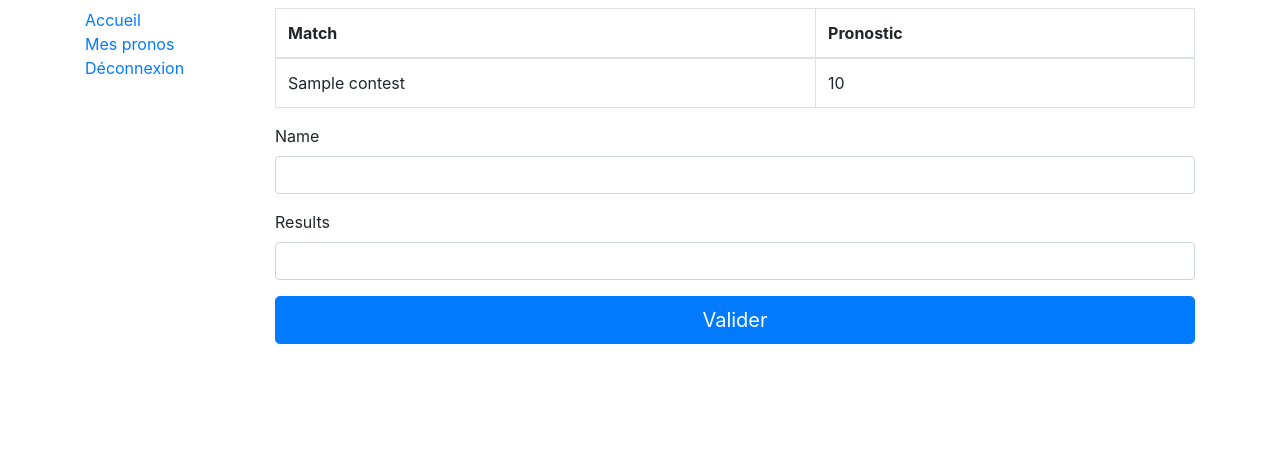
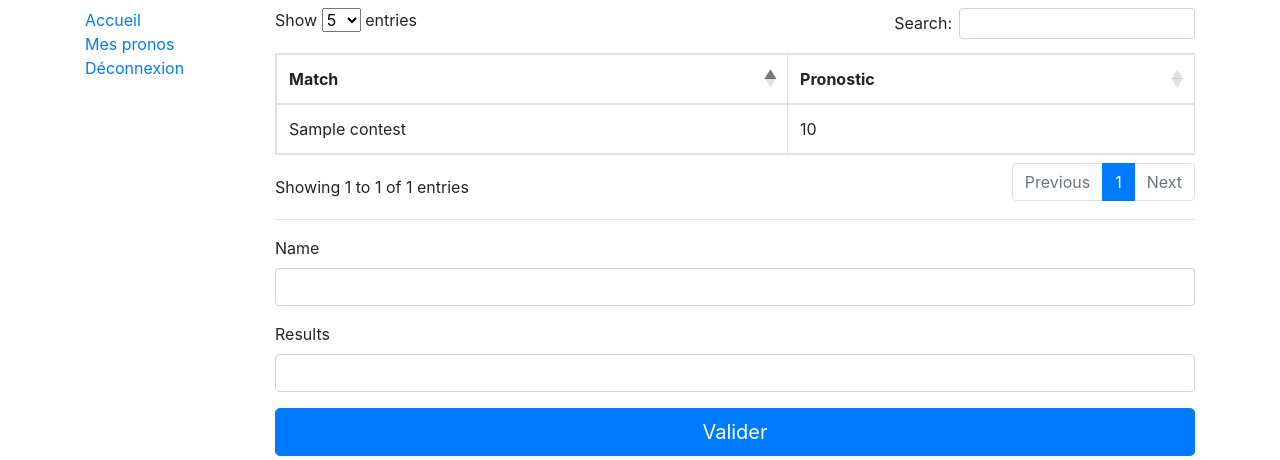
Before and after one commit to hakim95/pronos-sf4, a Symfony app: template templates/pronos.html.twig in a window 1280 px wide. Shown: the part 48-508 px from the top of the page. Run offline with Twig, Linux system fonts and the light colour scheme; the template is opened without the code that fills it: most values are stand-ins (such as "Sample title", 1, 10 or a date in 2020); form fields are guessed from the names that the template uses; some libraries are stand-ins or nearby versions.

Commit message:
ajout listing pronos et datatables

```diff
--- a/templates/base.html.twig
+++ b/templates/base.html.twig
@@ -6,6 +6,7 @@
         {% block stylesheets %}
         	<link rel="stylesheet" href="https://stackpath.bootstrapcdn.com/bootstrap/4.1.1/css/bootstrap.min.css" integrity="sha384-WskhaSGFgHYWDcbwN70/dfYBj47jz9qbsMId/iRN3ewGhXQFZCSftd1LZCfmhktB" crossorigin="anonymous">
         	<link rel="stylesheet" href="https://use.fontawesome.com/releases/v5.0.13/css/all.css" integrity="sha384-DNOHZ68U8hZfKXOrtjWvjxusGo9WQnrNx2sqG0tfsghAvtVlRW3tvkXWZh58N9jp" crossorigin="anonymous">
+        	<link rel="stylesheet" type="text/css" href="https://cdn.datatables.net/1.10.19/css/dataTables.bootstrap4.min.css">
         	<link href="{{ asset('build/css/app.css') }}" rel="stylesheet" type="text/css">
         {% endblock %}
     </head>
@@ -15,6 +16,15 @@
         	<script src="https://code.jquery.com/jquery-3.3.1.slim.min.js" integrity="sha384-q8i/X+965DzO0rT7abK41JStQIAqVgRVzpbzo5smXKp4YfRvH+8abtTE1Pi6jizo" crossorigin="anonymous"></script>
 			<script src="https://cdnjs.cloudflare.com/ajax/libs/popper.js/1.14.3/umd/popper.min.js" integrity="sha384-ZMP7rVo3mIykV+2+9J3UJ46jBk0WLaUAdn689aCwoqbBJiSnjAK/l8WvCWPIPm49" crossorigin="anonymous"></script>
 			<script src="https://stackpath.bootstrapcdn.com/bootstrap/4.1.1/js/bootstrap.min.js" integrity="sha384-smHYKdLADwkXOn1EmN1qk/HfnUcbVRZyYmZ4qpPea6sjB/pTJ0euyQp0Mk8ck+5T" crossorigin="anonymous"></script>
+			<script type="text/javascript" src="https://cdn.datatables.net/1.10.19/js/jquery.dataTables.min.js"></script>
+			<script type="text/javascript" src="https://cdn.datatables.net/1.10.19/js/dataTables.bootstrap4.min.js"></script>
+			<script type="text/javascript">
+				$(document).ready(function(){
+					$('.datatables').DataTable({
+						"lengthMenu": [[5, 10], [5, 10, "Tous"]]
+					});
+				});
+			</script>
         {% endblock %}
     </body>
 </html>
--- a/templates/pronos.html.twig
+++ b/templates/pronos.html.twig
@@ -8,7 +8,7 @@
 			</div>
 		{% endfor %}
 	{% endfor %}
-		<table class="table table-condensed table-bordered">
+		<table class="table table-condensed table-bordered datatables">
 			<thead>
 				<tr>
 					<th>Match</th>
@@ -24,6 +24,7 @@
 				{% endfor %}
 			</tbody>
 		</table>
+		<hr>
 		<div class="form-signin">
 			{{ form_start(form) }}
 				{{ form_row(form.name) }}
```
